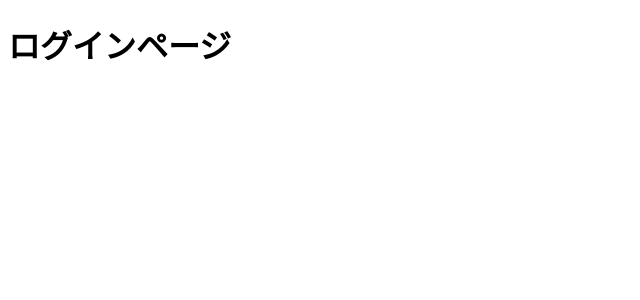
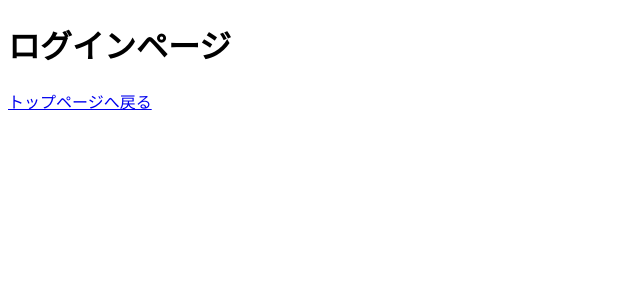
Before and after one commit to ita-jp/react-spring-2025, a React (Vite) app in the folder frontend/: page /login in a window 1280 px wide. Shown: the top 300 px of the page, without its empty margins (0-640 px from the left). Built offline with nearby package versions, Linux system fonts and the light colour scheme.

Commit message:
ログインページとトップページを行き来できるようにリンクを貼る

```diff
--- a/frontend/src/pages/LoginPage.tsx
+++ b/frontend/src/pages/LoginPage.tsx
@@ -1,7 +1,10 @@
+import { Link } from 'react-router-dom'
+
 export default function LoginPage() {
   return (
     <div>
       <h1>ログインページ</h1>
+      <Link to="/">トップページへ戻る</Link>
     </div>
   )
 }
--- a/frontend/src/pages/TopPage.tsx
+++ b/frontend/src/pages/TopPage.tsx
@@ -1,7 +1,10 @@
+import { Link } from 'react-router-dom'
+
 function TopPage() {
   return (
     <>
       <h1>Todo アプリ</h1>
+      <Link to="/login">ログインページへ</Link>
     </>
   )
 }
```
